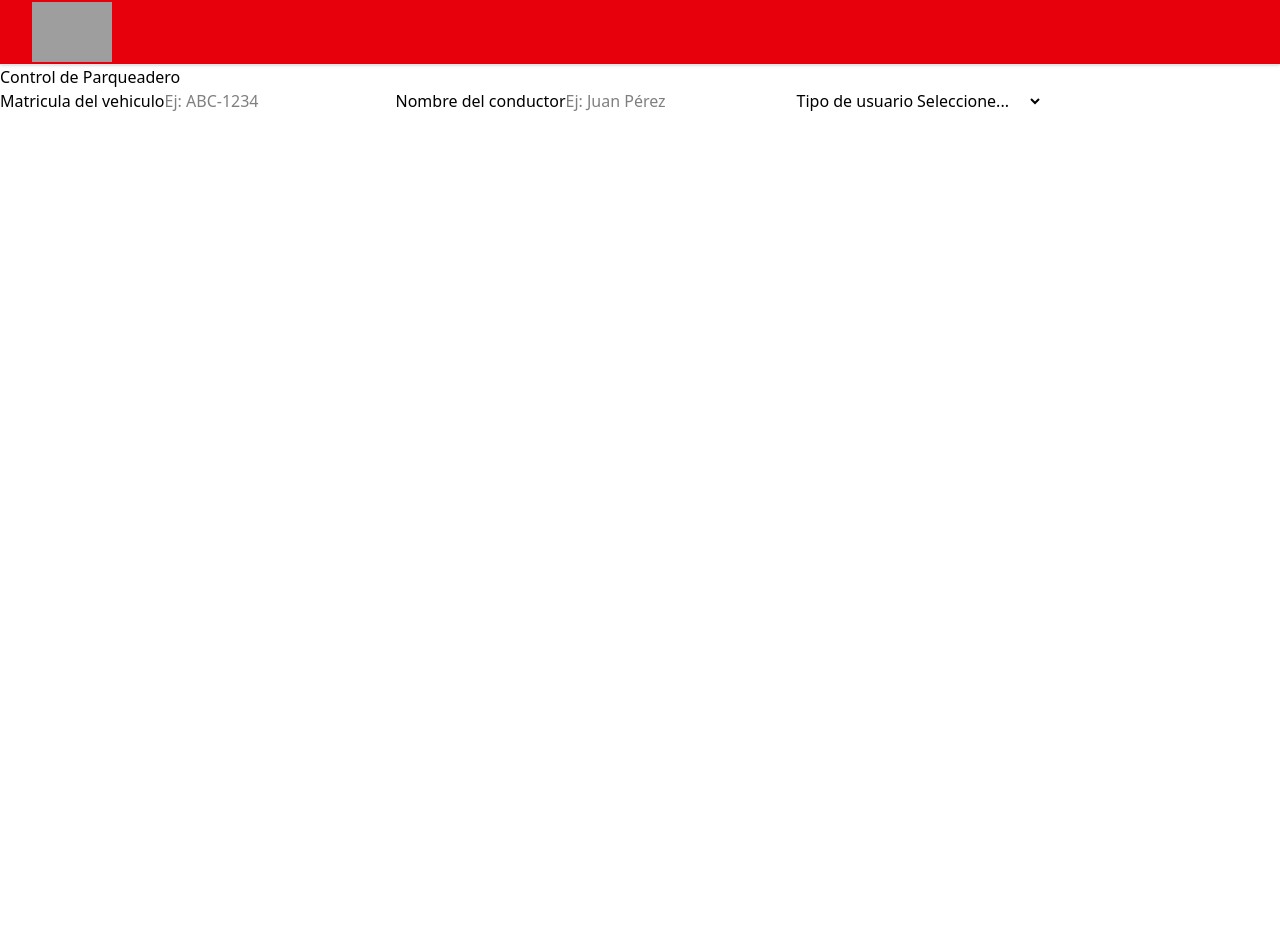
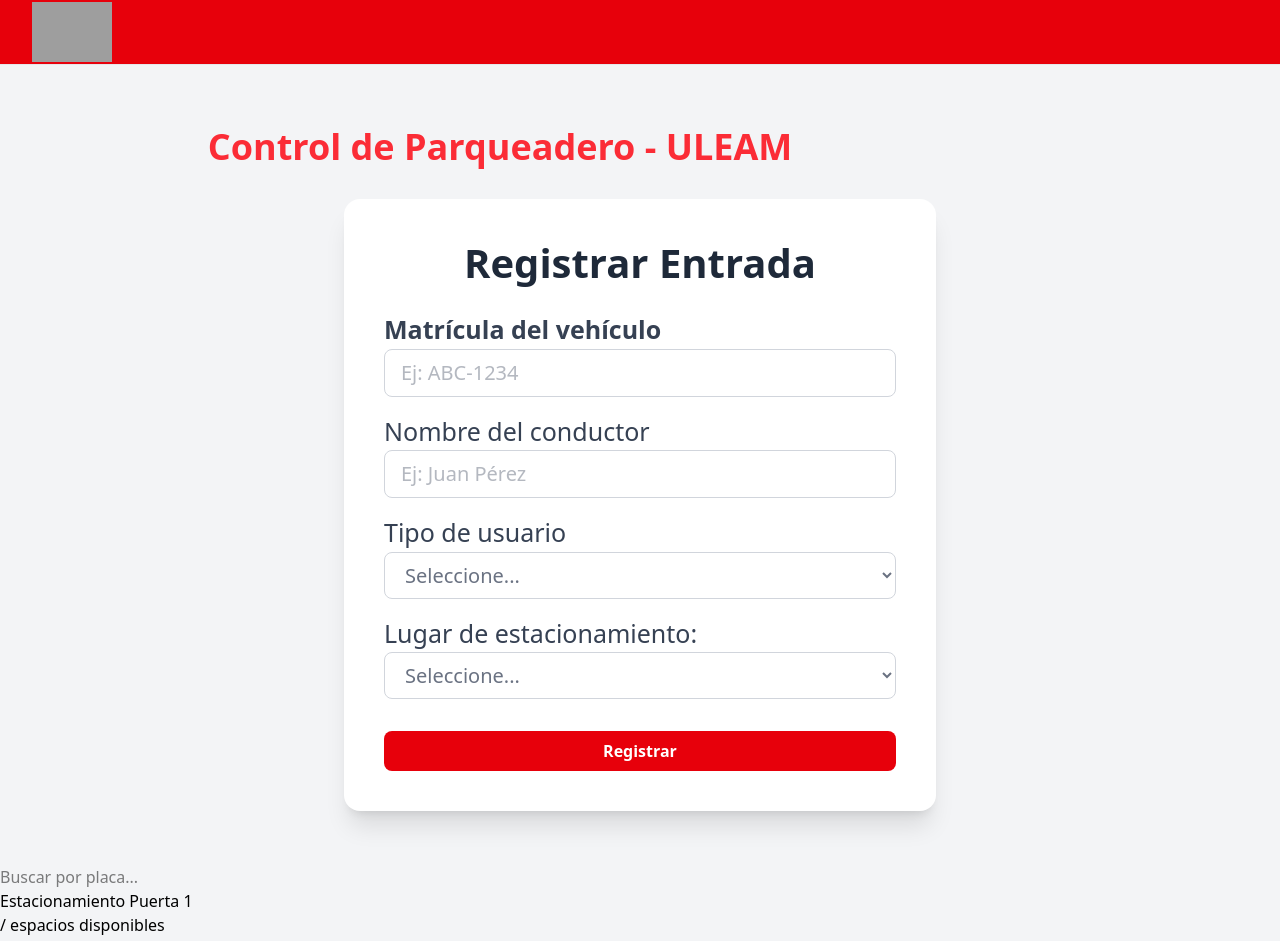
Before and after one commit to DavidJaramillo132/Estacionamiento-Uleam-Angular, an Angular app in the folder Estacionamiento_ULEAM/: page /admin in a window 1280 px wide. Shown: the top 941 px of the page. Before the commit the page ends 800 px from the top, so only its background shows below. Built offline with nearby package versions, Linux system fonts and the light colour scheme; grey boxes are pictures that could not be loaded.

Commit message:
Avences en el admin

```diff
--- a/Estacionamiento_ULEAM/src/app/pages/login/login.html
+++ b/Estacionamiento_ULEAM/src/app/pages/login/login.html
@@ -8,13 +8,13 @@
     <form (ngSubmit)="login()" class="space-y-4">
       <div>
         <label for="user" class="block text-sm font-medium text-gray-600">Email</label>
-        <input [(ngModel)]="email" name="email" id="email" type="text" required
+        <input [(ngModel)]="email" name="email" type="text" required
           class="mt-1 w-full px-4 py-2 border border-gray-300 rounded-lg focus:ring-2 focus:ring-red-500 focus:outline-none">
       </div>
 
       <div>
         <label for="password" class="block text-sm font-medium text-gray-600">Contraseña</label>
-        <input [(ngModel)]="password" name="password" id="password" type="password" required
+        <input [(ngModel)]="password" name="password" type="password" required
           class="mt-1 w-full px-4 py-2 border border-gray-300 rounded-lg focus:ring-2 focus:ring-red-500 focus:outline-none">
       </div>
 
--- a/Estacionamiento_ULEAM/src/app/pages/parqueadero-admin/formulario/formulario.html
+++ b/Estacionamiento_ULEAM/src/app/pages/parqueadero-admin/formulario/formulario.html
@@ -1,18 +1,50 @@
-<section>
-    <form (ngSubmit)="addCar">
-        <label for="placa">Matricula del vehiculo</label>
-        <input type="text" id="placa" placeholder="Ej: ABC-1234" required>
+<section class="flex flex-col items-center justify-center min-h-screen bg-gray-100">
+    <h1 class="text-4xl font-bold text-red-500 py-2 pr-70 mb-6">Control de Parqueadero - ULEAM</h1>
 
-        <label for="conductor">Nombre del conductor</label>
-        <input type="text" id="conductor" placeholder="Ej: Juan Pérez" required>
+    <div class="bg-white p-10 rounded-2xl shadow-xl w-full max-w-[37em] ">
+        <h2 class="text-3xl text-[40px] font-bold text-center text-gray-800 mb-6">Registrar Entrada</h2>
+        <form (ngSubmit)="addcar()" class="flex flex-col space-y-4">
 
-        <label for="tipo_conductor">Tipo de usuario</label>
-        <select id="tipo_conductor" required>
+            <div class="flex flex-col">
+                <label class="text-gray-700 font-semibold text-[25px]">Matrícula del vehículo</label>
+                <input [(ngModel)]="matricula" name="matricula" type="text"  placeholder="Ej: ABC-1234" required
+                    class="px-4 py-2 border border-gray-300 rounded-lg focus:outline-none focus:ring-2 focus:ring-red-500 text-gray-500 text-[20px]" />
+            </div>
+
+            <div class="flex flex-col">
+                <label class="text-gray-700 font-medium text-[25px]">Nombre del conductor</label>
+                <input [(ngModel)]="name_driver" name="nombre_conducto" type="text"  placeholder="Ej: Juan Pérez" required
+                    class="px-4 py-2 border border-gray-300 rounded-lg focus:outline-none focus:ring-2 focus:ring-red-500 text-gray-500 text-[20px]" />
+            </div>
+
+            <div class="flex flex-col">
+                <label class="text-gray-700 font-medium text-[25px]">Tipo de usuario</label>
+                <select  required [(ngModel)]="tipo_conductor" name="tipo_conductor"
+                    class="px-4 py-2 border border-gray-300 rounded-lg focus:outline-none focus:ring-2 focus:ring-red-500 text-gray-500 text-[20px]">
                     <option value="">Seleccione...</option>
                     <option value="Estudiante">Estudiante</option>
                     <option value="Docente">Docente</option>
                     <option value="Administrativo">Administrativo</option>
                     <option value="Visitante">Visitante</option>
                 </select>
+            </div>
+
+            <div class="flex flex-col">
+                <label class="text-gray-700 font-medium text-[25px]">Lugar de estacionamiento:</label>
+                <select  [(ngModel)]="area_estacionamiento" name="area_estacionamiento"
+                class="px-4 py-2 border border-gray-300 rounded-lg focus:outline-none focus:ring-2 focus:ring-red-500 text-gray-500 text-[20px]" required>
+                    <option value="">Seleccione...</option>
+                    <option value="puerta1">Estacionamiento Puerta 1</option>
+                    <option value="puerta2">Estacionamiento Puerta 2</option>
+                    <option value="puerta3">Estacionamiento Puerta 3</option>
+                </select>
+            </div>
+
+            <button type="submit"
+                class="mt-4 bg-red-600 text-white font-semibold py-2 px-4 rounded-lg hover:bg-red-700 transition ">
+                Registrar
+            </button>
+
         </form>
+    </div>
 </section>
--- a/Estacionamiento_ULEAM/src/app/pages/parqueadero-admin/formulario/formulario.ts
+++ b/Estacionamiento_ULEAM/src/app/pages/parqueadero-admin/formulario/formulario.ts
@@ -1,16 +1,83 @@
-import { Component } from '@angular/core';
-
+import { Component, signal } from '@angular/core';
+import { CommonModule } from '@angular/common';
+import { PaqueaderoServices } from '../../../services/paqueadero-services';
+import { FormsModule } from '@angular/forms';
 @Component({
   selector: 'app-formulario',
-  imports: [],
+  imports: [CommonModule, FormsModule],
   templateUrl: './formulario.html',
   styleUrl: './formulario.scss'
 })
 export class Formulario {
+  matricula: string = '';
+  name_driver: string = '';
+  tipo_conductor: string = '';
+  area_estacionamiento: string = '';
+  matriculaRegex = /^[A-Z]{3}-\d{4}$/;
 
-  addCar() {
-    // Logic to add a car
-    console.log('Car added');
+
+  constructor(private paqueaderoService: PaqueaderoServices) { }
+
+  fomulario_validaciones() {
+    if (!this.matricula || !this.name_driver || !this.tipo_conductor || !this.area_estacionamiento) {
+      alert('Por favor, complete todos los campos.');
+      return false;
+    }
+
+    if (!this.matriculaRegex.test(this.matricula)) {
+      alert('La matricula debe tener el formato AAA-0000');
+      return false;
+    }
+
+    if (this.name_driver.length > 50) {
+      alert('El nombre del conductor no puede exceder los 50 caracteres.');
+      return false;
+    }
+
+    if (this.tipo_conductor !== 'Estudiante' && this.tipo_conductor !== 'Docente' &&
+      this.tipo_conductor !== 'Administrativo' && this.tipo_conductor !== 'Visitante') {
+      alert('Tipo de conductor no válido.');
+      return false;
+    }
+
+    if (this.paqueaderoService.puerta_1 <= 0 && this.area_estacionamiento === 'puerta1') {
+      alert('No hay espacio disponible en la puerta 1.');
+      return false;
+    }
+    if (this.paqueaderoService.puerta_2 <= 0 && this.area_estacionamiento === 'puerta2') {
+      alert('No hay espacio disponible en la puerta 2.');
+      return false;
+    }
+    if (this.paqueaderoService.puerta_3 <= 0 && this.area_estacionamiento === 'puerta3') {
+      alert('No hay espacio disponible en la puerta 3.');
+      return false;
+    }
+
+    return true;
+  }
+
+  addcar(): void {
+    if (this.fomulario_validaciones()) {
+      const vehiculo = {
+        matricula: this.matricula,
+        name_driver: this.name_driver,
+        tipo_usuario: this.tipo_conductor,
+        area_estacionamiento: this.area_estacionamiento
+      };
+      alert('Vehículo agregado correctamente');
+      this.paqueaderoService.agregarVehiculo(vehiculo, this.area_estacionamiento);
+      this.paqueaderoService.guardarVehiculosEnLocalStorage();
+      this.resetForm();
+    } else {
+      alert('Por favor, corrija los errores en el formulario.');
+    }
+  }
+
+  resetForm() {
+    this.matricula = '';
+    this.name_driver = '';
+    this.tipo_conductor = '';
+    this.area_estacionamiento = '';
   }
 
 }
--- a/Estacionamiento_ULEAM/src/app/pages/parqueadero-admin/parqueadero-admin.html
+++ b/Estacionamiento_ULEAM/src/app/pages/parqueadero-admin/parqueadero-admin.html
@@ -1,4 +1,4 @@
-<div class="center">
-    <h1>Control de Parqueadero</h1>
+<div class="bg-gray-100">
     <app-formulario></app-formulario>
+    <app-parqueadero></app-parqueadero>
 </div>
--- a/Estacionamiento_ULEAM/src/app/pages/parqueadero-admin/parqueadero-admin.ts
+++ b/Estacionamiento_ULEAM/src/app/pages/parqueadero-admin/parqueadero-admin.ts
@@ -1,8 +1,9 @@
 import { Component } from '@angular/core';
 import { Formulario } from './formulario/formulario';
+import { Parqueadero } from './parqueadero/parqueadero';
 @Component({
   selector: 'app-parqueadero-admin',
-  imports: [Formulario],
+  imports: [Formulario, Parqueadero],
   templateUrl: './parqueadero-admin.html',
   styleUrl: './parqueadero-admin.scss'
 })
--- a/Estacionamiento_ULEAM/src/app/pages/parqueadero-admin/parqueadero/parqueadero.html
+++ b/Estacionamiento_ULEAM/src/app/pages/parqueadero-admin/parqueadero/parqueadero.html
@@ -1 +1,36 @@
-<p>parqueadero works!</p>
+<!-- Búsqueda -->
+<input
+  type="text"
+  [(ngModel)]="busqueda"
+  placeholder="Buscar por placa..."
+  class="search-box"
+/>
+
+<!-- Repetir puertas -->
+<div *ngFor="let puerta of puertas()">
+  <h3 class="subtitle-parqueadero">Estacionamiento {{ puerta }}</h3>
+  <p>{{ puerta.disponibles }}/{{ puerta.capacidad }} espacios disponibles</p>
+
+  <div class="vehicle-grid">
+    <div
+      *ngFor="let vehiculo of puerta.vehiculos"
+      [hidden]="busqueda && !vehiculo.placa.toLowerCase().includes(busqueda.toLowerCase())"
+      class="vehicle-card"
+      [attr.data-aos]="'flip-left'"
+      [attr.data-aos-duration]="'800'"
+      [style.borderLeft]="'4px solid ' + getBorderColor(vehiculo.tipo_conductor)"
+    >
+      <h3>{{ vehiculo.placa }}</h3>
+      <p><strong>Conductor:</strong> {{ vehiculo.conductor }}</p>
+      <p><strong>Tipo:</strong> {{ vehiculo.tipo_conductor }}</p>
+      <p><strong>Ubicación:</strong> {{ vehiculo.puerta.replace('_', ' ') }}</p>
+      <div class="vehicle-meta">
+        <span>{{ vehiculo.hora_entrada }}</span>
+        <span>{{ vehiculo.fecha_entrada }}</span>
+      </div>
+      <button class="btn-salida" (click)="registrarSalida(vehiculo.placa)">
+        Registrar Salida
+      </button>
+    </div>
+  </div>
+</div>
--- a/Estacionamiento_ULEAM/src/app/pages/parqueadero-admin/parqueadero/parqueadero.ts
+++ b/Estacionamiento_ULEAM/src/app/pages/parqueadero-admin/parqueadero/parqueadero.ts
@@ -1,11 +1,26 @@
 import { Component } from '@angular/core';
-
-@Component({
+import { CommonModule } from '@angular/common';
+import { PaqueaderoServices } from '../../../services/paqueadero-services';
+import { FormsModule } from '@angular/forms';@Component({
   selector: 'app-parqueadero',
-  imports: [],
+  imports: [CommonModule, FormsModule],
   templateUrl: './parqueadero.html',
   styleUrl: './parqueadero.scss'
 })
 export class Parqueadero {
+  busqueda: any = '';
+
+  getBorderColor(tipo_conductor: string): void {
+
+
+  }
+
+  registrarSalida(matricula: string): void {
+    // Lógica para registrar la salida del vehículo
+  }
+
+  puertas(): string[]{
+    return ['Puerta 1', 'Puerta 2', 'Puerta 3']
+  }
 
 }
--- a/Estacionamiento_ULEAM/src/app/services/auth.ts
+++ b/Estacionamiento_ULEAM/src/app/services/auth.ts
@@ -29,7 +29,6 @@
   }
 
   logout(): void {
-    localStorage.clear();
     this.username.set(null);
     this.email.set(null);
     this.rol.set(null);
--- /dev/null
+++ b/Estacionamiento_ULEAM/src/app/services/paqueadero-services.ts
@@ -0,0 +1,86 @@
+import { Injectable, signal } from '@angular/core';
+
+export interface Vehiculo {
+  matricula: string;
+  name_driver: string;
+  tipo_usuario: string;
+  area_estacionamiento: string;
+}
+//prueba
+export interface AreaEstacionamiento {
+  nombre: string;
+  capacidad: number;
+  vehiculos: Vehiculo[];
+}
+
+@Injectable({
+  providedIn: 'root'
+})
+
+export class PaqueaderoServices {
+  puerta_1: number = 7;
+  puerta_2: number = 7;
+  puerta_3: number = 6;
+
+
+  vehiculos_puerta1 = signal<Vehiculo[]>(
+    JSON.parse(localStorage.getItem('vehiculos_puerta1') || '[]')
+  )
+  vehiculos_puerta2 = signal<Vehiculo[]>(
+    JSON.parse(localStorage.getItem('vehiculos_puerta2') || '[]')
+  )
+  vehiculos_puerta3 = signal<Vehiculo[]>(
+    JSON.parse(localStorage.getItem('vehiculos_puerta3') || '[]')
+  )
+
+  guardarVehiculosEnLocalStorage(): void {
+    localStorage.setItem('vehiculos_puerta1', JSON.stringify(this.vehiculos_puerta1()));
+    localStorage.setItem('vehiculos_puerta2', JSON.stringify(this.vehiculos_puerta2()));
+    localStorage.setItem('vehiculos_puerta3', JSON.stringify(this.vehiculos_puerta3()));
+  }
+
+  agregarVehiculo(vehiculo: Vehiculo, puerta: string): void {
+    switch (puerta) {
+      case 'puerta1':
+        this.vehiculos_puerta1.update(lista => [...lista, vehiculo]);
+        break;
+      case 'puerta2':
+        this.vehiculos_puerta2.update(lista => [...lista, vehiculo]);
+        break;
+      case 'puerta3':
+        this.vehiculos_puerta3.update(lista => [...lista, vehiculo]);
+        break;
+      default:
+        break;
+    }
+  }
+
+  eliminarVehiculo(matricula: string, puerta: string): void {
+    switch (puerta) {
+      case 'puerta1':
+        this.vehiculos_puerta1.update(lista => lista.filter(vehiculo => vehiculo.matricula !== matricula));
+        break;
+      case 'puerta2':
+        this.vehiculos_puerta2.update(lista => lista.filter(vehiculo => vehiculo.matricula !== matricula));
+        break;
+      case 'puerta3':
+        this.vehiculos_puerta3.update(lista => lista.filter(vehiculo => vehiculo.matricula !== matricula));
+        break;
+      default:
+        break;
+    }
+    this.guardarVehiculosEnLocalStorage();
+  }
+  obtenerVehiculos(puerta: string): Vehiculo[] {
+    switch (puerta) {
+      case 'puerta1':
+        return this.vehiculos_puerta1();
+      case 'puerta2':
+        return this.vehiculos_puerta2();
+      case 'puerta3':
+        return this.vehiculos_puerta3();
+      default:
+        return [];
+    }
+  }
+}
```
Also changed, not shown: 1 other file (tests, documents, lock files or other folders). Lines whose indentation alone changed are shown as unchanged.
